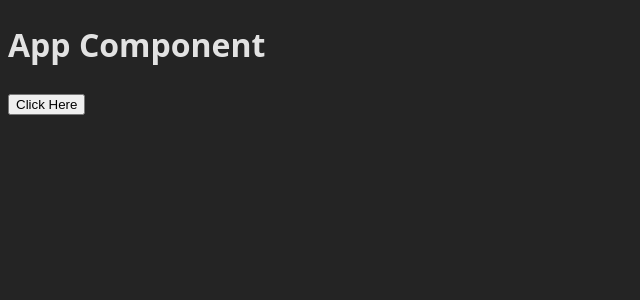
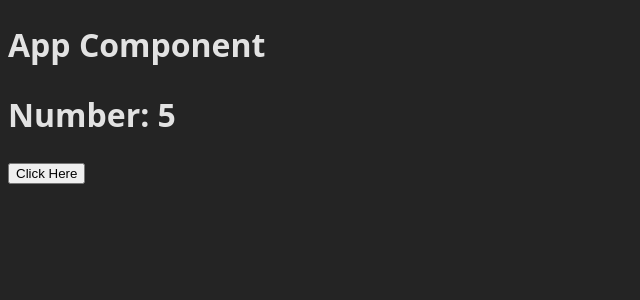
Before and after one commit to asileayuba/stock-prediction-portal, a React (Vite) app in the folder react/my-react-project/: page / in a window 1280 px wide. Shown: the top 300 px of the page, without its empty margins (0-640 px from the left). Built offline with nearby package versions, Linux system fonts and the light colour scheme.

Commit message:
React: LearnUseState

```diff
--- a/react/my-react-project/src/components/LearnUseState.jsx
+++ b/react/my-react-project/src/components/LearnUseState.jsx
@@ -9,6 +9,7 @@ const LearnUseState = () => {
     }
   return (
     <>
+    <h1>Number: {num}</h1>
     <button onClick={handleNum}> Click Here </button>
     </>
   )
```
